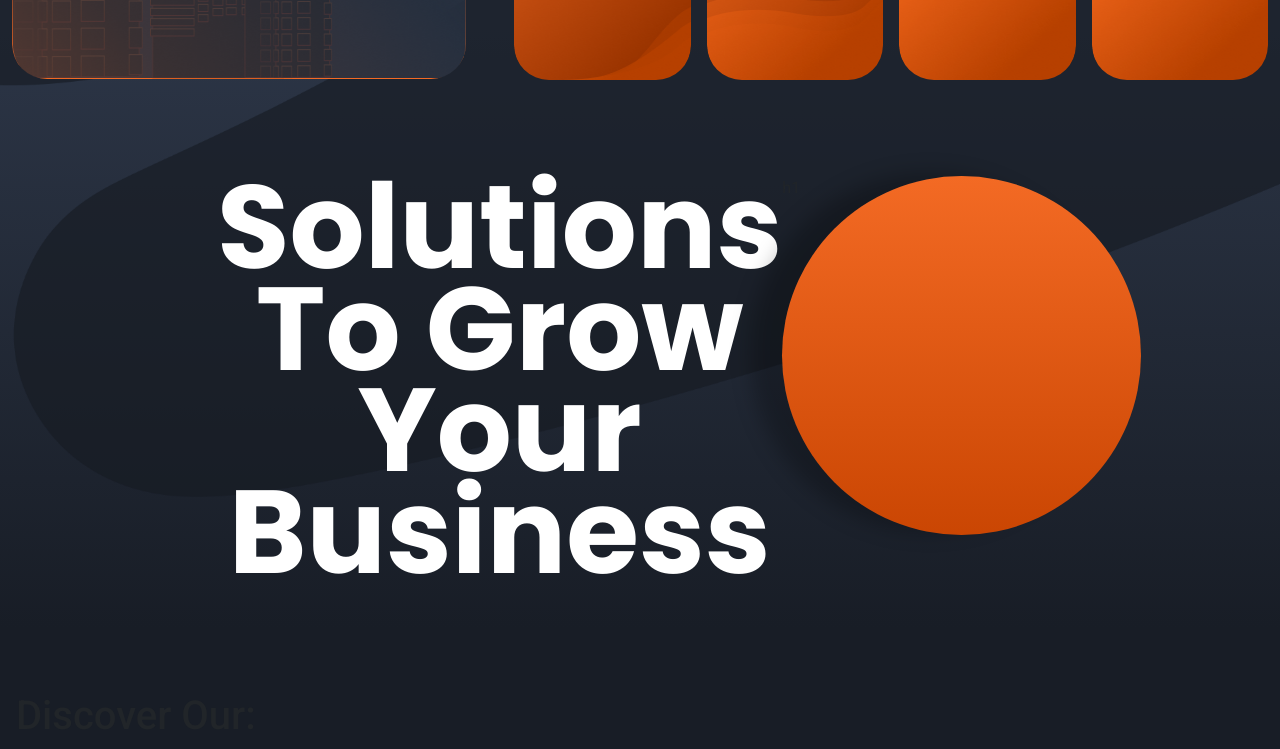
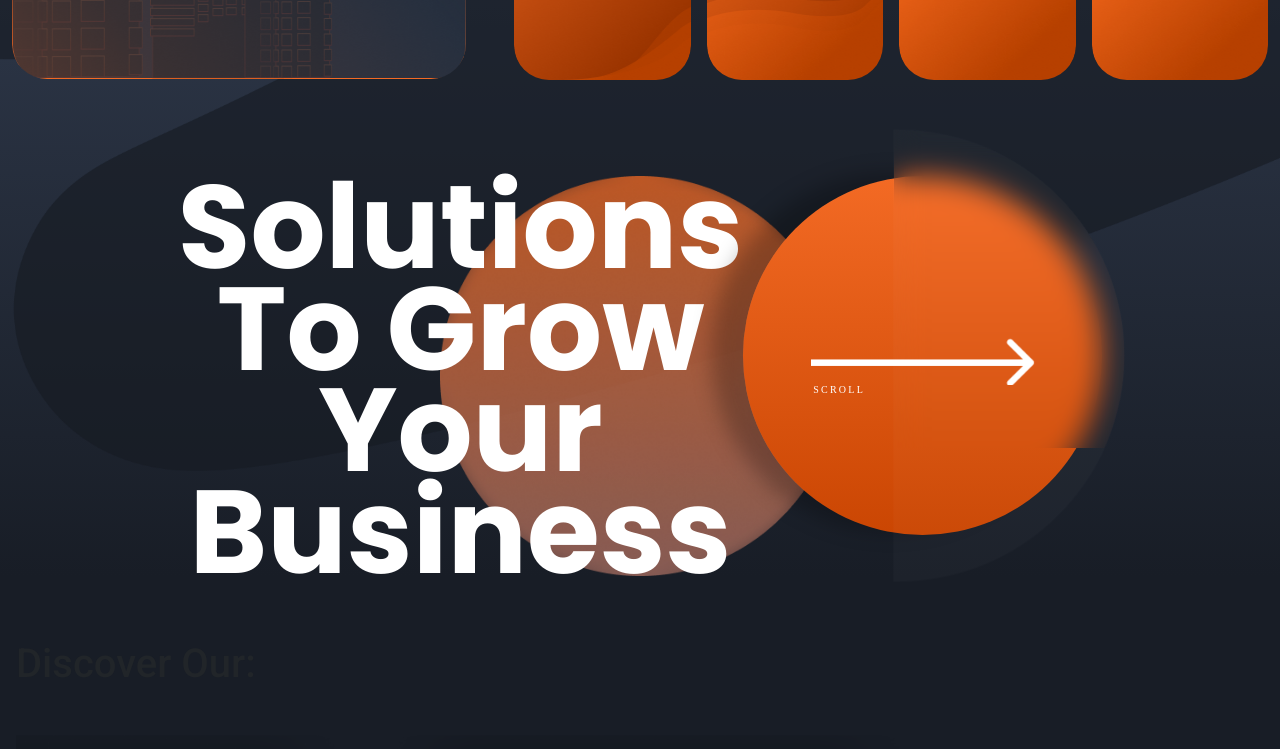
Before and after one commit to DigitalAccord/da-2024, a React (Create React App) app: page / in a window 1280 px wide. Shown: the part 740-1489 px from the top of the page. Built offline with nearby package versions, Linux system fonts and the light colour scheme.

Commit message:
tuesday code

```diff
--- a/src/component/solution/Solutions.jsx
+++ b/src/component/solution/Solutions.jsx
@@ -2,6 +2,8 @@ import React from 'react'
 import './solutions.scss'
 import arrow from "../../assets/arrow.png"
 import thumb from "../../assets/thumb.png"
+import arrow1 from '../../assets/Arrow 4.png'
+import overflow from '../../assets/overflow.png'
 const Solutions = () => {
   return (
     <>
@@ -84,7 +86,14 @@ const Solutions = () => {
                       Business</h1>
                   </div>
                       <div className='circle-arrow'>
-                        h1
+                     <img src={arrow1} className='img-fluid'  alt='/'/>
+                     <p>Scroll</p>
+                     <br/>
+
+                     <div className='overflow-blur'>
+
+
+                     </div>
                       </div>
                   </div>
                 </div>
--- a/src/component/solution/solutions.scss
+++ b/src/component/solution/solutions.scss
@@ -285,20 +285,26 @@
         max-width: 1046px;
         position: relative;
         margin: auto;
-    height:452px ;
+
         position: relative;
         z-index: 1;
-        .solution-text-wrapper-bg {
 
+        .solution-text-wrapper-bg {}
 
-
-        }
         .solution-text-heading {
             display: flex;
-                justify-content: space-between;
-
+            justify-content: center;
             overflow: visible;
             padding: 0px 100px;
+            background-image: url("../../assets/round.png");
+            background-position: center;
+            background-size: contain;
+            background-repeat: no-repeat;
+            right: 0;
+            width: 500px;
+            height: 400px;
+            position: relative;
+            margin: auto;
 
 
             h1 {
@@ -312,16 +318,52 @@
                 text-transform: capitalize;
 
                 text-align: center;
-                    overflow: visible   ;
+                overflow: visible;
             }
 
             .circle-arrow {
+                position: relative;
                 min-width: 359px;
                 height: 359px;
                 border-radius: 359px;
                 background: linear-gradient(180deg, #F36A24 0%, #C74300 107.94%);
                 box-shadow: -32px -3px 20px 0px rgba(0, 0, 0, 0.25);
+                display: flex;
+                justify-content: center;
+                margin:0 auto;
+               flex-direction: column;
+                overflow: display;
+                p{
+                    color: #FFF;
+                    font-family: Avenir Next Condensed;
+                    font-size: 10px;
+                    font-style: normal;
+                    font-weight: 400;
+                    line-height: 93.6%; /* 9.36px */
+                    letter-spacing: 2.25px;
+                    text-transform: uppercase;
+                    margin-left: 70px;
+                }
 
+                .overflow-blur {
+                    border-radius: 0px 0px 700px 700px;
+                    background: rgba(217, 217, 217, 0.02);
+                    backdrop-filter: blur(14.5px);
+                    width: 452px;
+                    height: 231px;
+                    position: absolute;
+                    left:40px;
+                    transform: rotate(-90deg);
+                    overflow: hidden;
+                }
+
+                img {
+                    max-width: 223px;
+                    z-index: 1;
+                    margin:0 auto;
+                    padding-top: 60px;
+
+                }
 
             }
         }
```
Also changed, not shown: src/assets/overflow.png (added), src/assets/round.png (added). Lines whose indentation alone changed are shown as unchanged.
